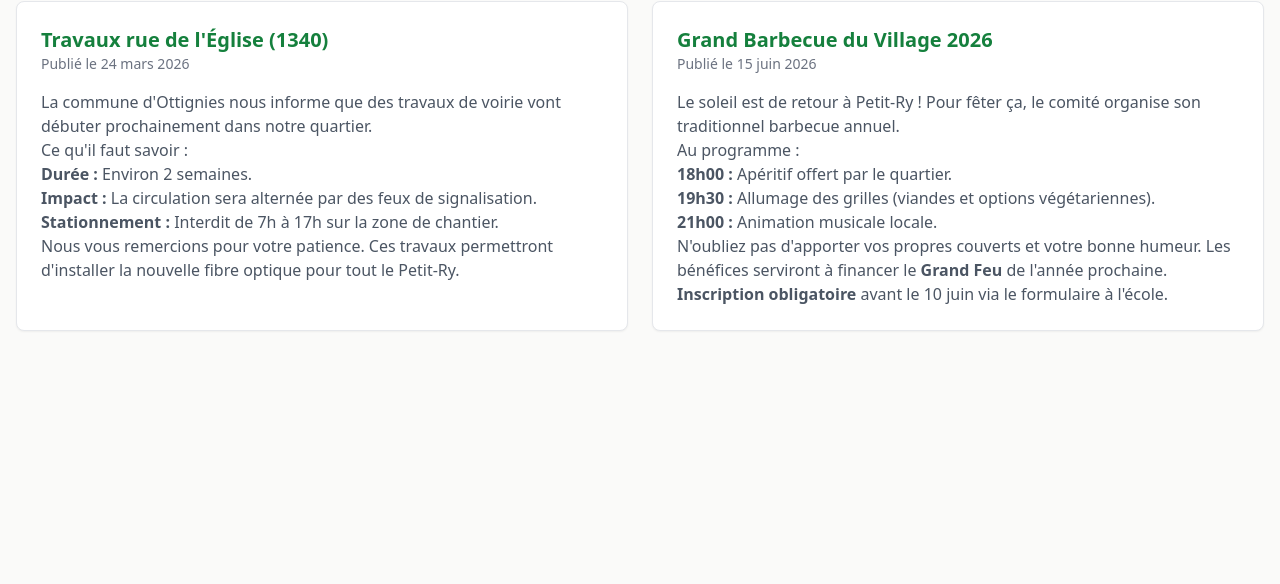
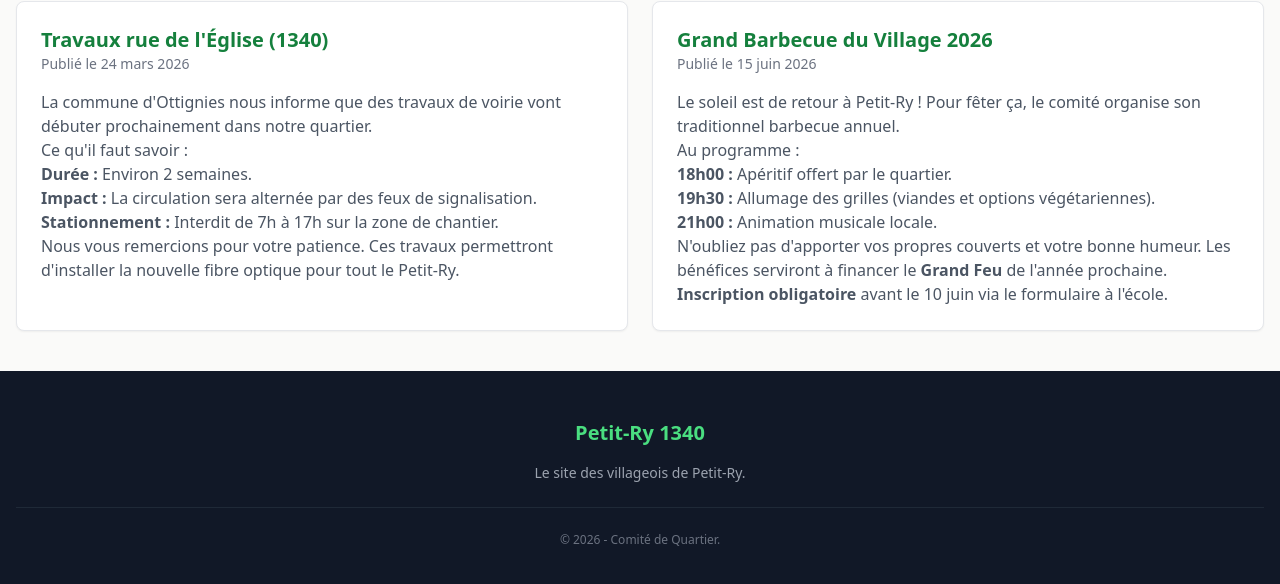
Before and after one commit to Raiser00/siteWebPetitRy, an Eleventy site: page index.html in a window 1280 px wide. Shown: the part 643-1227 px from the top of the page. Before the commit the page ends 1014 px from the top, so only its background shows below. Built offline with nearby package versions, Linux system fonts and the light colour scheme; Eleventy itself is replaced by a stand-in of ours; files that its build step writes are made by us from their sources.

Commit message:
ajout d'un footer

```diff
--- a/_includes/layout.njk
+++ b/_includes/layout.njk
@@ -21,5 +21,15 @@
       {{ content | safe }}
     </main>
 
+    <footer class="bg-gray-900 text-white py-12">
+        <div class="container mx-auto px-4 text-center">
+            <h3 class="text-xl font-bold mb-4 text-green-400">Petit-Ry 1340</h3>
+            <p class="text-gray-400 text-sm mb-6">Le site des villageois de Petit-Ry.</p>
+            <div class="border-t border-gray-800 pt-6 text-gray-500 text-xs">
+                &copy; 2026 - Comité de Quartier.
+            </div>
+        </div>
+    </footer>
+
     </body>
 </html>
```
Also changed, not shown: 6 other files.
